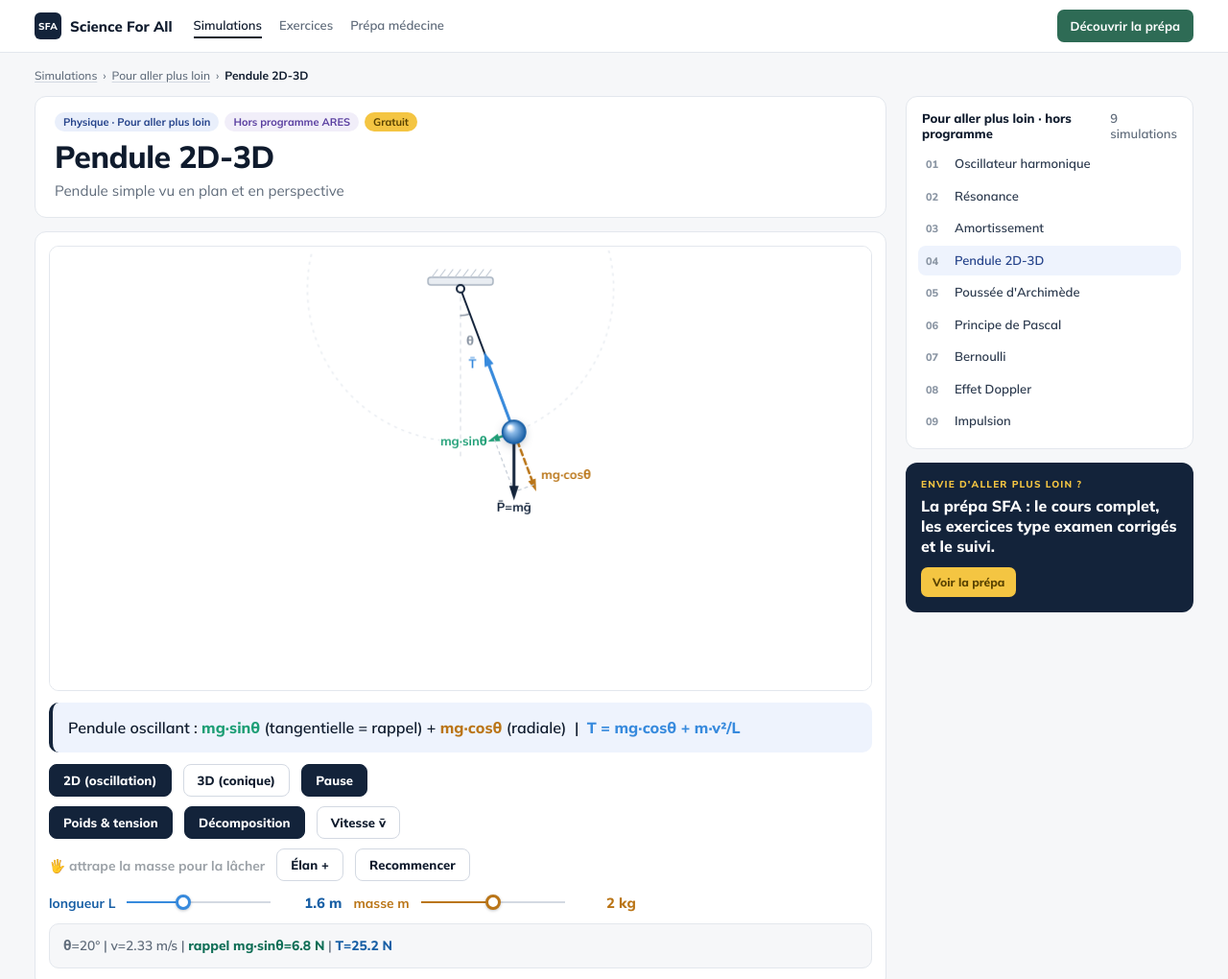
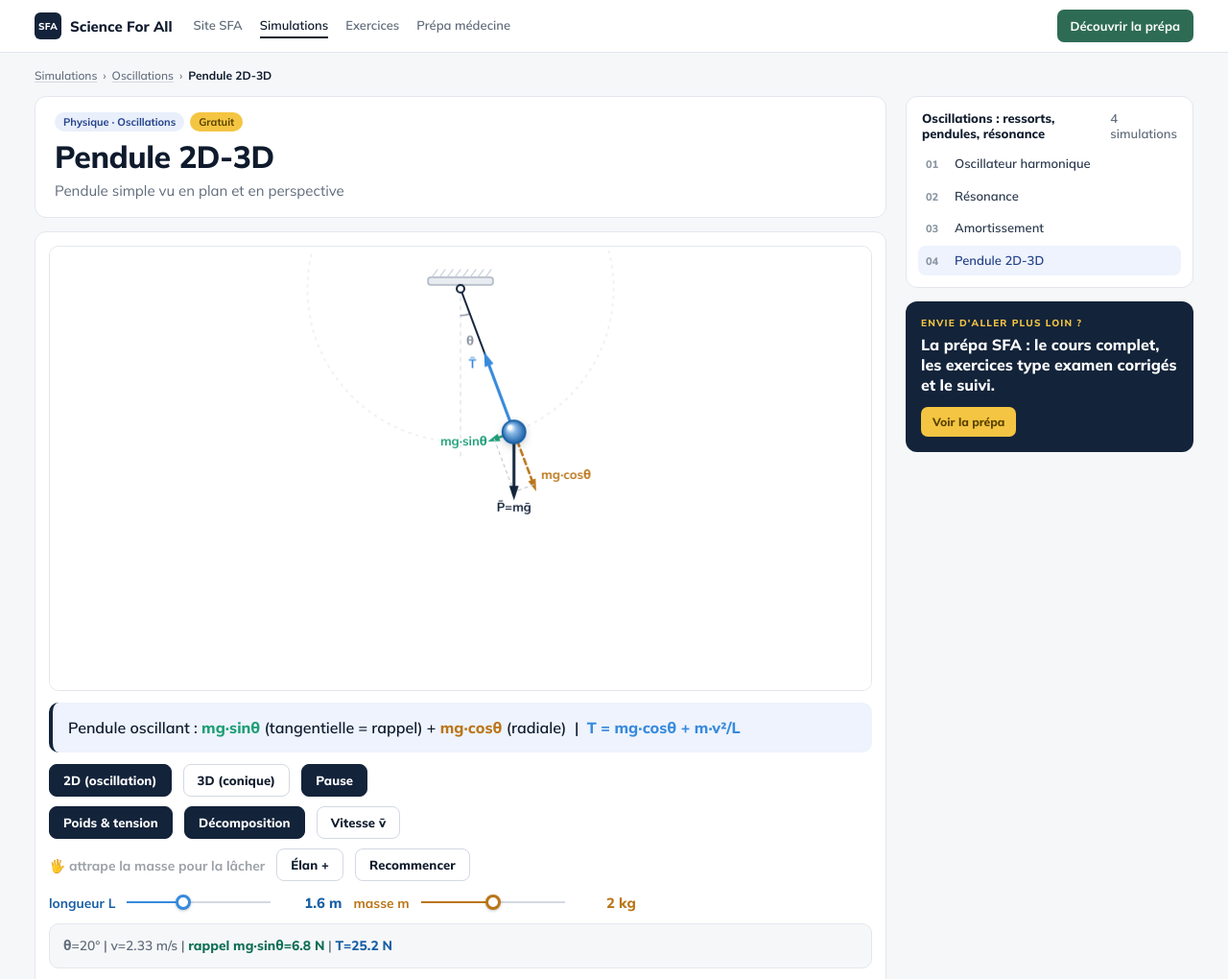
Before and after one commit to sfascienceforall-cell/pendule-2D-3D, a plain HTML site: page index.html in a window 1280 px wide. Shown: the top 1020 px of the page at 96% size. Drawn offline with Linux system fonts and the light colour scheme; a web font is replaced by a local one.

Commit message:
Navigation : lien vers le site SFA, pages Exercices et Prépa séparées, chapitres de physique
Co-Authored-By: Claude Opus 5.5 <noreply@anthropic.com>
Claude-Session: https://claude.ai/code/session_01UjJnvVgWczg1QVyXVX4t97

```diff
--- a/index.html
+++ b/index.html
@@ -138,13 +138,13 @@ new MutationObserver(ms=>ms.forEach(m=>{if(m.target.classList&&m.target.classLis
 });
 </script>
 <header class="sfa-top"><div class="in">
-  <a class="sfa-logo" href="https://sfascienceforall-cell.github.io/simulations/"><i>SFA</i>Science For All</a>
-  <nav class="sfa-nav"><a class="on" href="https://sfascienceforall-cell.github.io/simulations/">Simulations</a><a href="https://sfascienceforall-cell.github.io/simulations/#EX">Exercices</a><a href="https://sfascienceforall-cell.github.io/simulations/prepa/">Prépa médecine</a></nav>
+  <a class="sfa-logo" href="https://sciencesforall.be"><i>SFA</i>Science For All</a>
+  <nav class="sfa-nav"><a href="https://sciencesforall.be">Site SFA</a><a class="on" href="https://sfascienceforall-cell.github.io/simulations/">Simulations</a><a href="https://sfascienceforall-cell.github.io/simulations/exercices/">Exercices</a><a href="https://sfascienceforall-cell.github.io/simulations/prepa/">Prépa médecine</a></nav>
   <a class="sfa-cta" href="https://sfascienceforall-cell.github.io/simulations/prepa/">Découvrir la prépa</a></div></header>
 <div class="sfa-page">
-<nav class="sfa-crumbs" aria-label="Fil d'Ariane"><a href="https://sfascienceforall-cell.github.io/simulations/">Simulations</a>›<a href="https://sfascienceforall-cell.github.io/simulations/#HP">Pour aller plus loin</a>›<b>Pendule 2D-3D</b></nav>
+<nav class="sfa-crumbs" aria-label="Fil d'Ariane"><a href="https://sfascienceforall-cell.github.io/simulations/">Simulations</a>›<a href="https://sfascienceforall-cell.github.io/simulations/#OS">Oscillations</a>›<b>Pendule 2D-3D</b></nav>
 <div class="sfa-grid"><main style="min-width:0">
-<div class="sfa-titlecard"><div class="sfa-chips"><span class="sfa-chip">Physique · Pour aller plus loin</span><span class="sfa-chip hp">Hors programme ARES</span><span class="sfa-chip free">Gratuit</span></div><h1>Pendule 2D-3D</h1><p>Pendule simple vu en plan et en perspective</p></div>
+<div class="sfa-titlecard"><div class="sfa-chips"><span class="sfa-chip">Physique · Oscillations</span><span class="sfa-chip free">Gratuit</span></div><h1>Pendule 2D-3D</h1><p>Pendule simple vu en plan et en perspective</p></div>
 <section class="sfa-sim">
 
 
@@ -322,7 +322,7 @@ setMode('2d');draw();
 </script>
 </section></main>
 <aside class="sfa-side">
-  <div class="sfa-list"><h2>Pour aller plus loin · hors programme<span>9 simulations</span></h2><ol><li><a href="https://sfascienceforall-cell.github.io/Oscilateur/"><i>01</i>Oscillateur harmonique</a></li><li><a href="https://sfascienceforall-cell.github.io/Resonance/"><i>02</i>Résonance</a></li><li><a href="https://sfascienceforall-cell.github.io/Amortissement/"><i>03</i>Amortissement</a></li><li><a class="on" aria-current="page" href="https://sfascienceforall-cell.github.io/pendule-2D-3D/"><i>04</i>Pendule 2D-3D</a></li><li><a href="https://sfascienceforall-cell.github.io/archimede/"><i>05</i>Poussée d&#x27;Archimède</a></li><li><a href="https://sfascienceforall-cell.github.io/pascal/"><i>06</i>Principe de Pascal</a></li><li><a href="https://sfascienceforall-cell.github.io/Bernouilli-/"><i>07</i>Bernoulli</a></li><li><a href="https://sfascienceforall-cell.github.io/Doppler/"><i>08</i>Effet Doppler</a></li><li><a href="https://sfascienceforall-cell.github.io/impulsion/"><i>09</i>Impulsion</a></li></ol></div>
+  <div class="sfa-list"><h2>Oscillations : ressorts, pendules, résonance<span>4 simulations</span></h2><ol><li><a href="https://sfascienceforall-cell.github.io/Oscilateur/"><i>01</i>Oscillateur harmonique</a></li><li><a href="https://sfascienceforall-cell.github.io/Resonance/"><i>02</i>Résonance</a></li><li><a href="https://sfascienceforall-cell.github.io/Amortissement/"><i>03</i>Amortissement</a></li><li><a class="on" aria-current="page" href="https://sfascienceforall-cell.github.io/pendule-2D-3D/"><i>04</i>Pendule 2D-3D</a></li></ol></div>
   <div class="sfa-promo"><small>Envie d'aller plus loin ?</small><b>La prépa SFA : le cours complet, les exercices type examen corrigés et le suivi.</b><a href="https://sfascienceforall-cell.github.io/simulations/prepa/">Voir la prépa</a></div>
 </aside></div></div>
 <footer class="sfa-foot">Science For All · simulations interactives de physique</footer>
```
